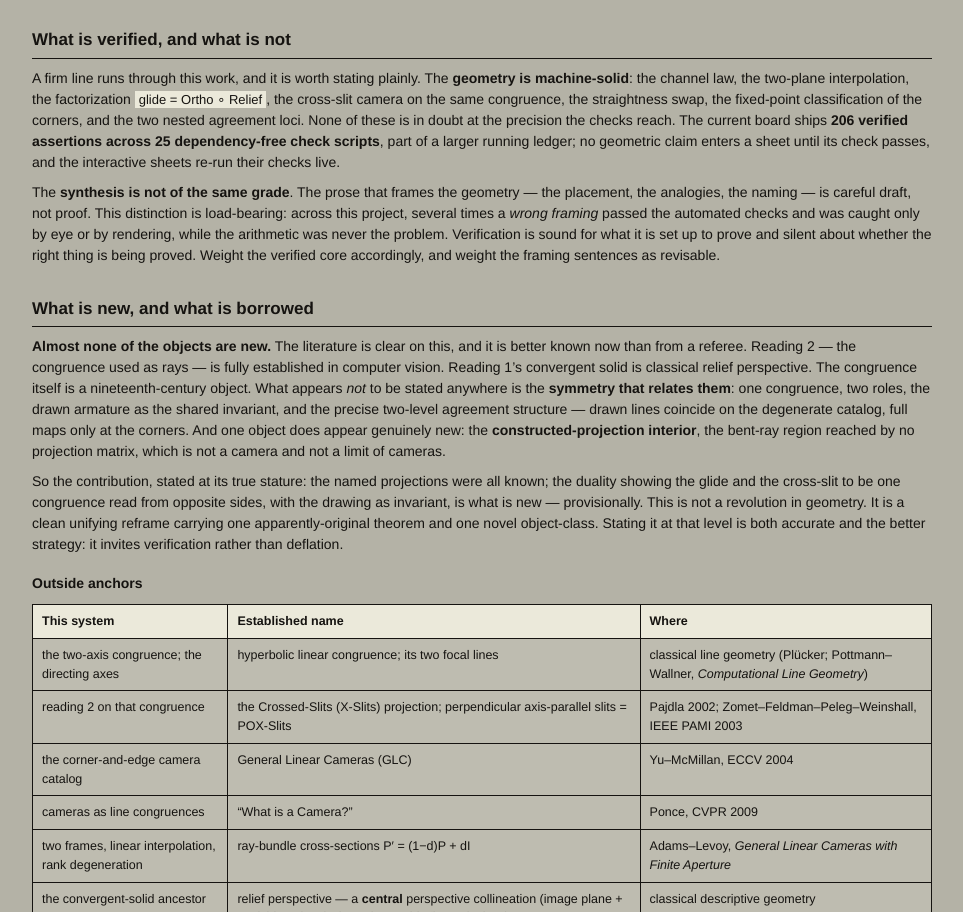
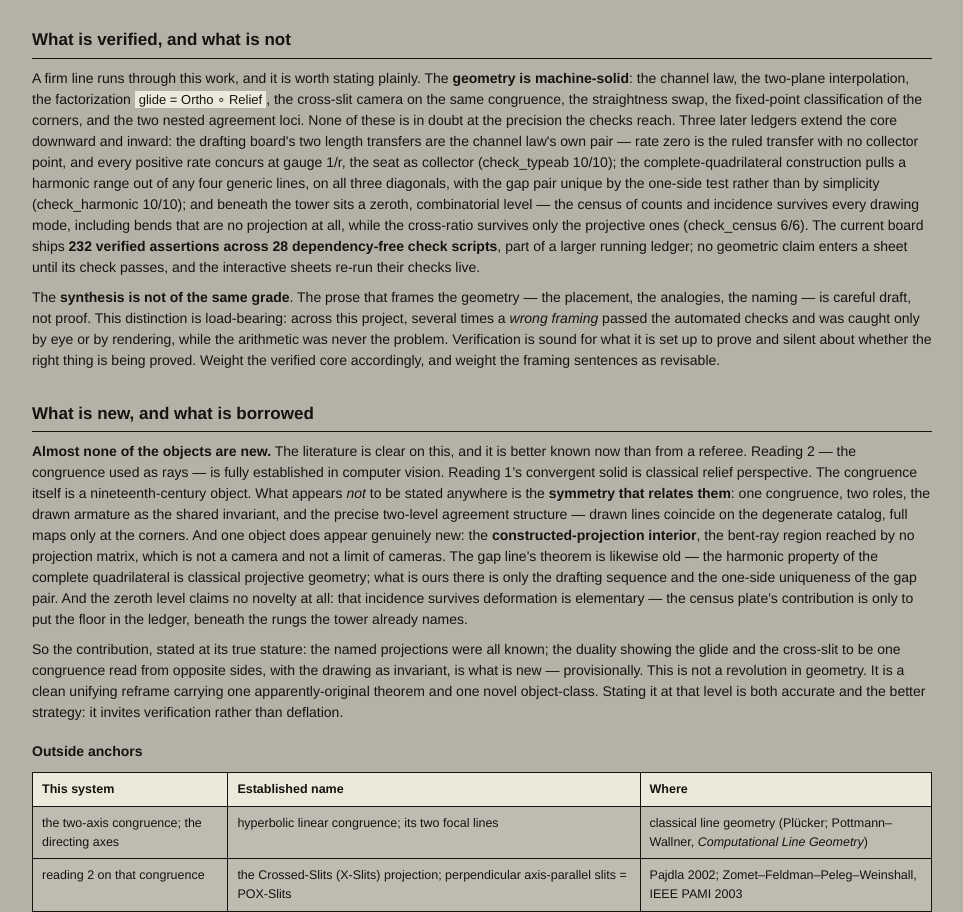
Before and after one commit to FlyingSticks/Glide_projection, a plain HTML site: page the-introduction-v2.html in a window 1280 px wide. Shown: the part 1093-2005 px from the top of the page, without its empty margins (158-1121 px from the left). Drawn offline with Linux system fonts and the light colour scheme.

Commit message:
Add files via upload

```diff
--- a/the-introduction-v2.html
+++ b/the-introduction-v2.html
@@ -94,7 +94,13 @@
  <p>A firm line runs through this work, and it is worth stating plainly. The <span class="k">geometry is machine-solid</span>: the channel
  law, the two-plane interpolation, the factorization <code>glide = Ortho ∘ Relief</code>, the cross-slit camera on the same congruence,
  the straightness swap, the fixed-point classification of the corners, and the two nested agreement loci. None of these is in doubt at the
- precision the checks reach. The current board ships <b>206 verified assertions across 25 dependency-free check scripts</b>, part of a
+ precision the checks reach. Three later ledgers extend the core downward and inward: the drafting board's two length transfers are the
+ channel law's own pair — rate zero is the ruled transfer with no collector point, and every positive rate concurs at gauge 1/r, the seat
+ as collector (check_typeab 10/10); the complete-quadrilateral construction pulls a harmonic range out of any four generic lines, on all
+ three diagonals, with the gap pair unique by the one-side test rather than by simplicity (check_harmonic 10/10); and beneath the tower
+ sits a zeroth, combinatorial level — the census of counts and incidence survives every drawing mode, including bends that are no
+ projection at all, while the cross-ratio survives only the projective ones (check_census 6/6). The current board ships <b>232 verified
+ assertions across 28 dependency-free check scripts</b>, part of a
  larger running ledger; no geometric claim enters a sheet until its check passes, and the interactive sheets re-run their checks live.</p>
  <p>The <span class="k">synthesis is not of the same grade</span>. The prose that frames the geometry — the placement, the analogies, the
  naming — is careful draft, not proof. This distinction is load-bearing: across this project, several times a <em>wrong framing</em>
@@ -109,7 +115,10 @@
  <span class="k">symmetry that relates them</span>: one congruence, two roles, the drawn armature as the shared invariant, and the precise
  two-level agreement structure — drawn lines coincide on the degenerate catalog, full maps only at the corners. And one object does appear
  genuinely new: the <span class="k">constructed-projection interior</span>, the bent-ray region reached by no projection matrix, which is
- not a camera and not a limit of cameras.</p>
+ not a camera and not a limit of cameras. The gap line's theorem is likewise old — the harmonic property of the complete quadrilateral
+ is classical projective geometry; what is ours there is only the drafting sequence and the one-side uniqueness of the gap pair. And the
+ zeroth level claims no novelty at all: that incidence survives deformation is elementary — the census plate's contribution is only to
+ put the floor in the ledger, beneath the rungs the tower already names.</p>
  <p>So the contribution, stated at its true stature: the named projections were all known; the duality showing the glide and the cross-slit
  to be one congruence read from opposite sides, with the drawing as invariant, is what is new — provisionally. This is not a revolution in
  geometry. It is a clean unifying reframe carrying one apparently-original theorem and one novel object-class. Stating it at that level is
```
